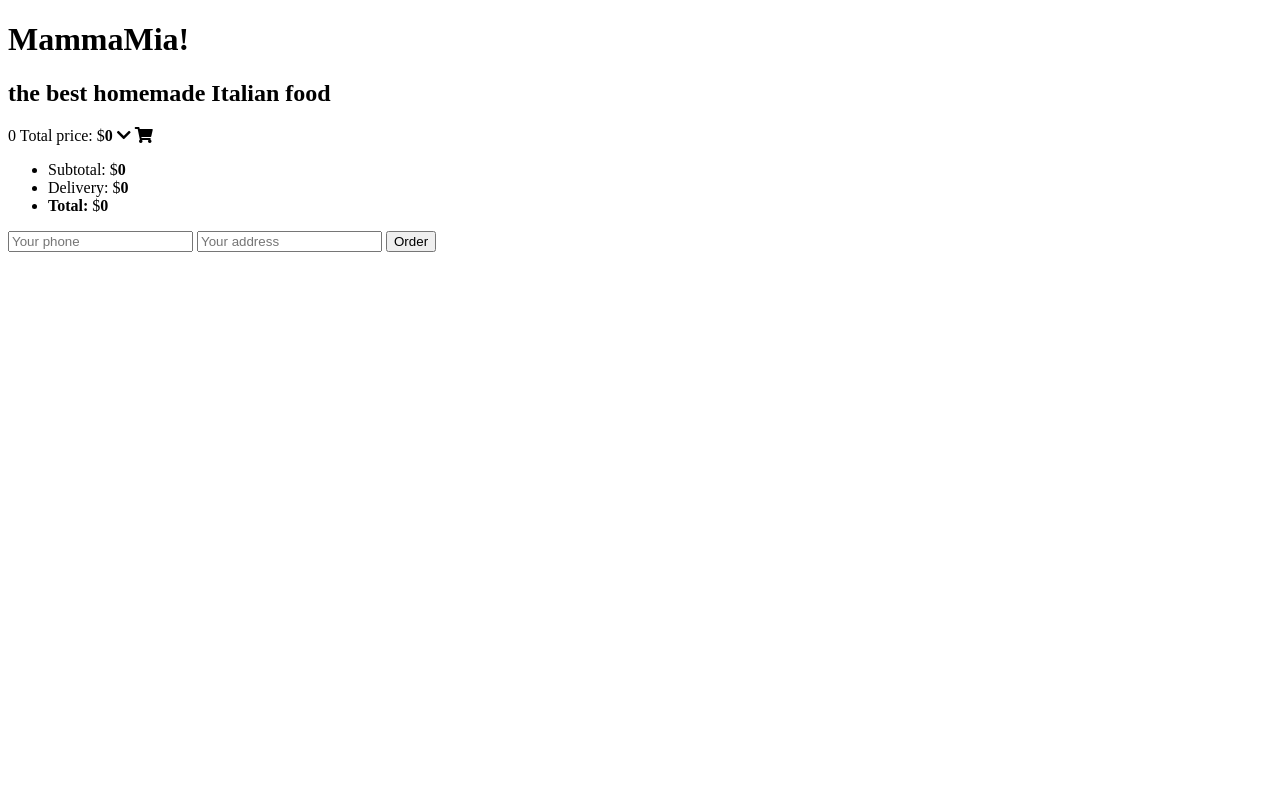
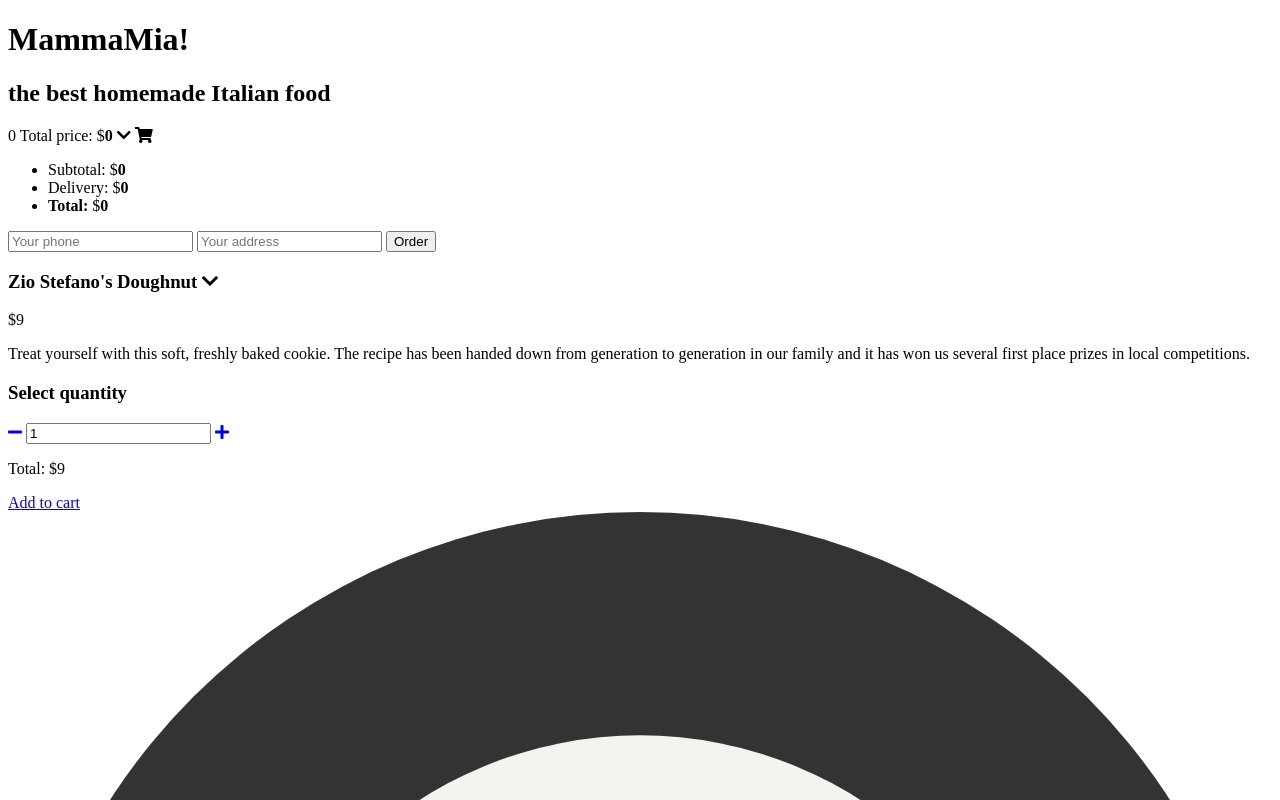
Before and after one commit to DawSeg/pizzeria, a website with bundled scripts: page src/index.html in a window 1280 px wide. Shown: the top 800 px of the page. Built offline with nearby package versions, Linux system fonts and the light colour scheme; data requests are answered from the project's data file.

Commit message:
splitToModule

```diff
--- a/src/index.html
+++ b/src/index.html
@@ -165,6 +165,6 @@
   </script>
 
   <script src="https://cdnjs.cloudflare.com/ajax/libs/handlebars.js/4.1.0/handlebars.min.js"></script>
-  <script src="js/app.js"></script>
+  <script src="js/app.js" type = 'module'></script>
 </body>
 </html>
--- a/src/js/components/amountWidget.js
+++ b/src/js/components/amountWidget.js
@@ -1,4 +1,4 @@
-import {select, settings} from './settings.js';
+import {select, settings} from '../settings.js';
 
 class AmountWidget{
   constructor(element){
--- a/src/js/components/cart.js
+++ b/src/js/components/cart.js
@@ -1,5 +1,5 @@
-import {select, classNames, templates, settings} from './settings.js';
-import utils from './utils.js';
+import {settings, select, classNames, templates} from '../settings.js';
+import utils from '../utils.js';
 import CartProduct from './cartProduct.js';
 
 class Cart{
--- a/src/js/components/cartProduct.js
+++ b/src/js/components/cartProduct.js
@@ -1,5 +1,5 @@
-import {select} from './settings.js';
-import AmountWidget from './AmountWidget.js';
+import {select} from '../settings.js';
+import AmountWidget from './amountWidget.js';
 
 class CartProduct {
   constructor(menuProduct, element){
--- a/src/js/components/product.js
+++ b/src/js/components/product.js
@@ -1,6 +1,6 @@
-import {select, classNames, templates} from './settings.js';
-import utils from './utils.js';
-import AmountWidget from './AmountWidget.js';
+import {select, classNames, templates} from '../settings.js';
+import utils from '../utils.js';
+import AmountWidget from './amountWidget.js';
 
 class Product{
   constructor(id, data){
--- a/src/js/settings.js
+++ b/src/js/settings.js
@@ -1,4 +1,5 @@
-const select = {
+/* eslint-disable no-unused-vars */
+export const select = {
   templateOf: {
     menuProduct: '#template-menu-product',
     cartProduct: '#template-cart-product', // CODE ADDED
@@ -49,7 +50,7 @@ const select = {
   // CODE ADDED END
 };
 
-const classNames = {
+export const classNames = {
   menuProduct: {
     wrapperActive: 'active',
     imageVisible: 'active',
@@ -61,7 +62,7 @@ const classNames = {
   // CODE ADDED END
 };
 
-const settings = {
+export const settings = {
   amountWidget: {
     defaultValue: 1,
     defaultMin: 1,
@@ -78,9 +79,10 @@ const settings = {
   // CODE ADDED END
 };
 
-const templates = {
+export const templates = {
   menuProduct: Handlebars.compile(document.querySelector(select.templateOf.menuProduct).innerHTML),
   // CODE ADDED START
   cartProduct: Handlebars.compile(document.querySelector(select.templateOf.cartProduct).innerHTML),
   // CODE ADDED END
 };
+/* eslint-enable no-unused-vars */
--- a/src/js/utils.js
+++ b/src/js/utils.js
@@ -52,3 +52,5 @@ Handlebars.registerHelper('ifEquals', function(arg1, arg2, options) {
 Handlebars.registerHelper('joinValues', function(input, options) {
   return Object.values(input).join(options.fn(this));
 });
+
+export default utils;
```
Also changed, not shown: dist/css/style.css, dist/index.html, dist/js/components/amountWidget.js, dist/js/components/cart.js, dist/js/components/cartProduct.js, dist/js/components/product.js, dist/js/settings.js, dist/js/utils.js, 1 other file.
